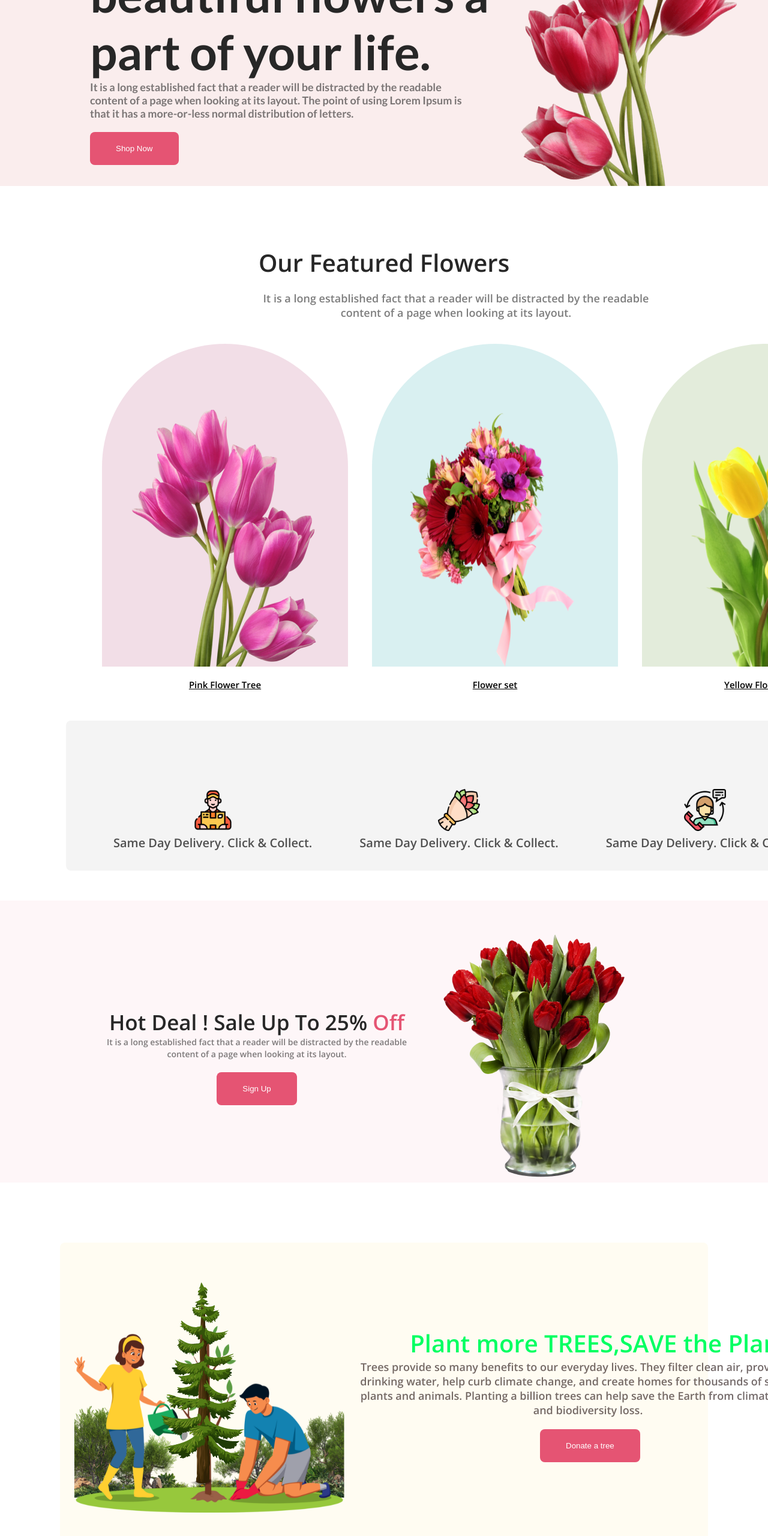
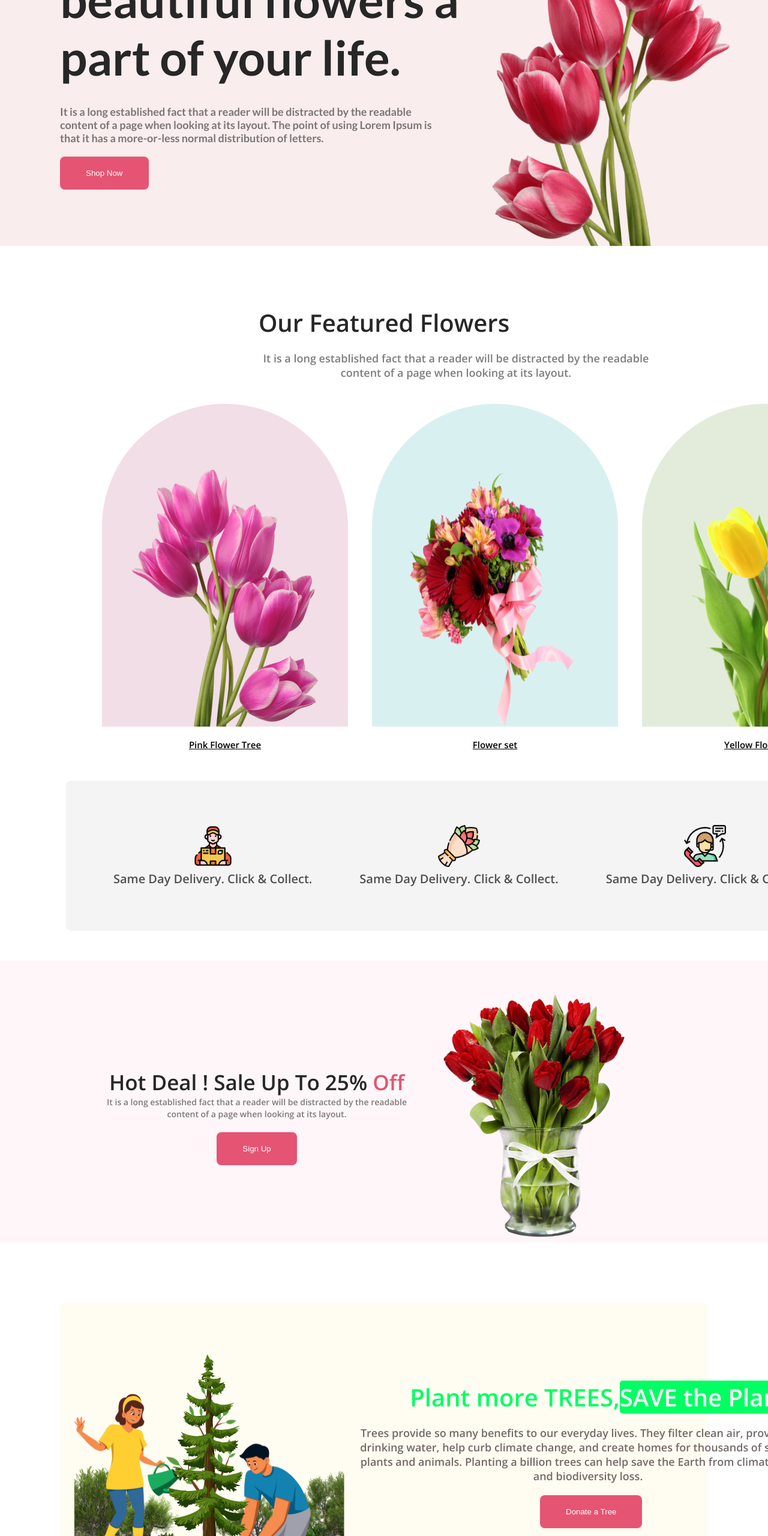
Before and after one commit to dibyenduweb/flower-shop-website, a plain HTML site: page index.html in a window 1280 px wide. Shown: the part 240-2800 px from the top of the page at 60% size. Drawn offline with nearby package versions, Linux system fonts and the light colour scheme.

Commit message:
Final Update

```diff
--- a/index.html
+++ b/index.html
@@ -88,22 +88,14 @@
 <!-- My message section -->
 <section class="tree-container">
   <div class="tree-imgage">
-    <img class="tree-img" src="./asset/earth.png" alt="">
+    <img class="tree-img" src="./asset/earth1.png" alt="">
   </div>
   <div class="tree-containt">
-    <h2 class="tree-title">Plant more TREES,SAVE the Planet</h2>
+    <h2 class="tree-title">Plant more TREES,<span class="save">SAVE the Planet</span></h2>
     <p class="tree-description">Trees provide so many benefits to our everyday lives. They filter clean air, provide fresh drinking water, help curb climate change, and create homes for thousands of species of plants and animals. Planting a billion trees can help save the Earth from climate change and biodiversity loss.</p>
-    <button class="pri-btn">Donate a tree</button>
+    <button class="pri-btn">Donate a Tree</button>
   </div>
-
-
-
 </section>
-
-
-
-
-
       <!-- Instagram section -->
       <section>
         <h2 class="insta-title">Instagram</h2>
--- a/style.css
+++ b/style.css
@@ -22,16 +22,19 @@ body {
   display: flex;
   align-items: center;
   justify-content: space-around;
-  padding: 50px 50px 0px 150px;
   background: rgba(201, 80, 80, 0.1);
+  width: 100%;
+  height: 450px;
+  padding: 100px;
 }
 .banner-container {
   width: 500x;
 }
 .banner-img {
-  width: 400px;
-  height: 500px;
-  margin-right: 100px;
+width: 535px;
+height: 550px;
+margin-right: 180px;
+margin-top: 100px;
 }
 .banner-title {
   color: #272727;
@@ -39,6 +42,7 @@ body {
   font-size: 80px;
   font-weight: 600;
   width: 700px;
+  height: 40vh;
   flex-shrink: 0;
 }
 .banner-description {
@@ -126,7 +130,7 @@ body {
   text-align: center;
   font-size: 20px;
   font-weight: 600;
-  margin-top: 30px;
+  margin-bottom: 50px;
 }
 .deleivery-image {
   width: 70px;
@@ -185,7 +189,13 @@ margin-left: 60px;
 font-size: 40px;
 font-weight:800;
 width: 700px;
+margin-bottom: 20px;
 
+}
+.save{
+  color:white ;
+  background-color: #00ff62;
+  border-radius: 5px;
 }
 .tree-description{
   color: rgba(23, 7, 7, 0.6);
@@ -202,9 +212,6 @@ width: 700px;
   margin-top: 20px;
   margin-left: 300px;
 }
-
-
-
 /* insta section css  */
 .insta-title {
   color: #272727;
```
Also changed, not shown: asset/earth.png (deleted), asset/earth1.png (added).
